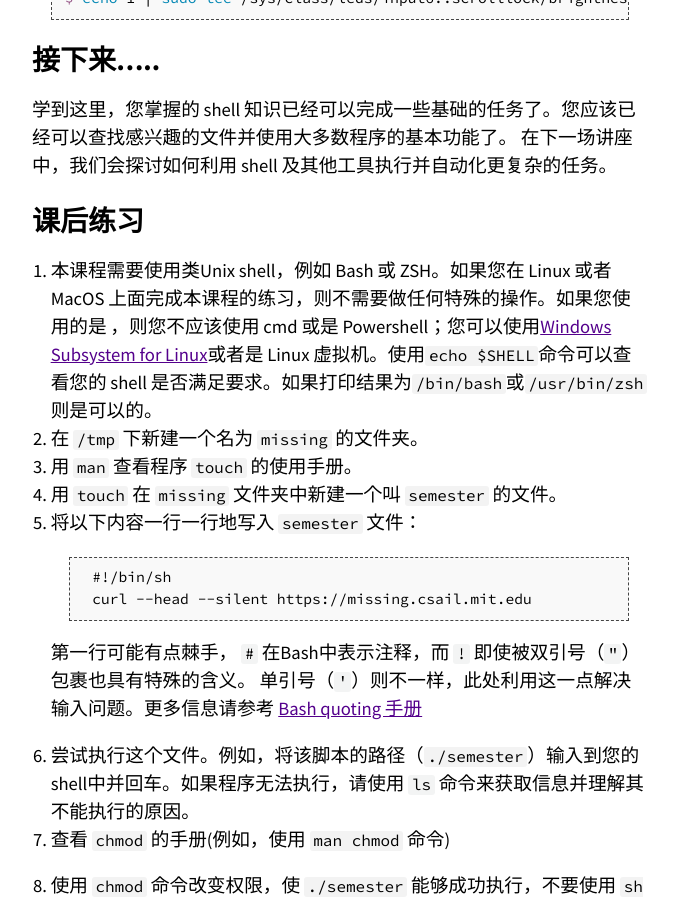
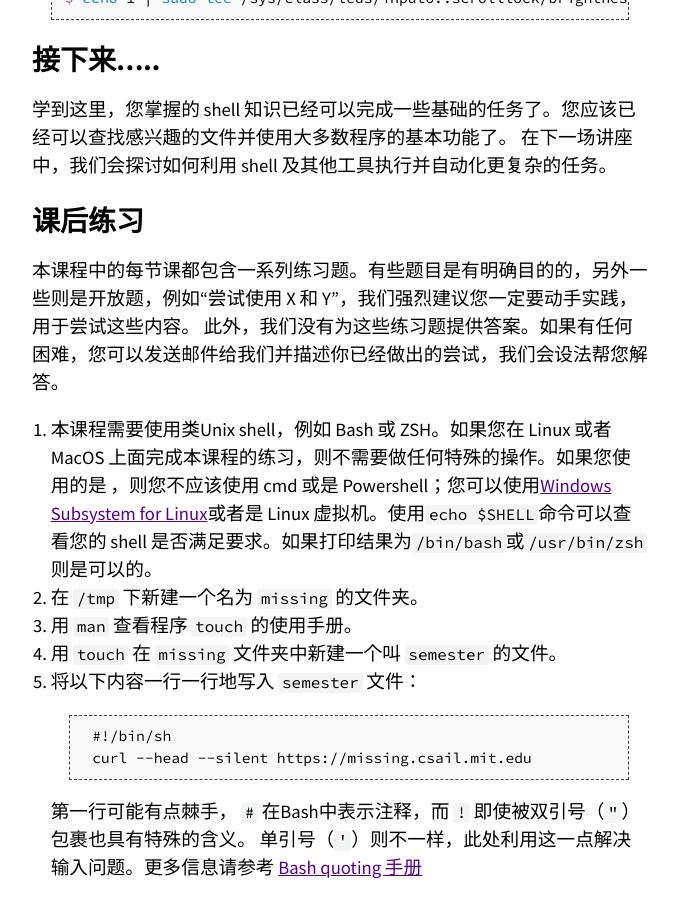
Before and after one commit to missing-semester-cn/missing-semester-cn.github.io, a Jekyll site: the page built from _2020/course-shell.md, in a window 1280 px wide and 900 px high, scrolled down 7241 px. Shown: the whole window, without its empty margins (300-978 px from the left). Built offline with Jekyll 4.4.1, drawn with Linux system fonts in a browser that asks for light colours.

Commit message:
[upstream sync] c3ae0e4
Add note on (lack of) solutions to exercises

```diff
--- a/_2020/course-shell.md
+++ b/_2020/course-shell.md
@@ -240,6 +240,10 @@ $ echo 1 | sudo tee /sys/class/leds/input6::scrolllock/brightness
 
 # 课后练习
 
+本课程中的每节课都包含一系列练习题。有些题目是有明确目的的，另外一些则是开放题，例如“尝试使用 X 和 Y”，我们强烈建议您一定要动手实践，用于尝试这些内容。
+此外，我们没有为这些练习题提供答案。如果有任何困难，您可以发送邮件给我们并描述你已经做出的尝试，我们会设法帮您解答。
+
+
 0. 本课程需要使用类Unix shell，例如 Bash 或 ZSH。如果您在 Linux 或者 MacOS 上面完成本课程的练习，则不需要做任何特殊的操作。如果您使用的是 ，则您不应该使用 cmd 或是 Powershell；您可以使用[Windows Subsystem for Linux](https://docs.microsoft.com/en-us/windows/wsl/)或者是 Linux 虚拟机。使用`echo $SHELL`命令可以查看您的 shell 是否满足要求。如果打印结果为`/bin/bash`或`/usr/bin/zsh`则是可以的。
 1. 在 `/tmp` 下新建一个名为 `missing` 的文件夹。
 2. 用 `man` 查看程序 `touch` 的使用手册。
```
